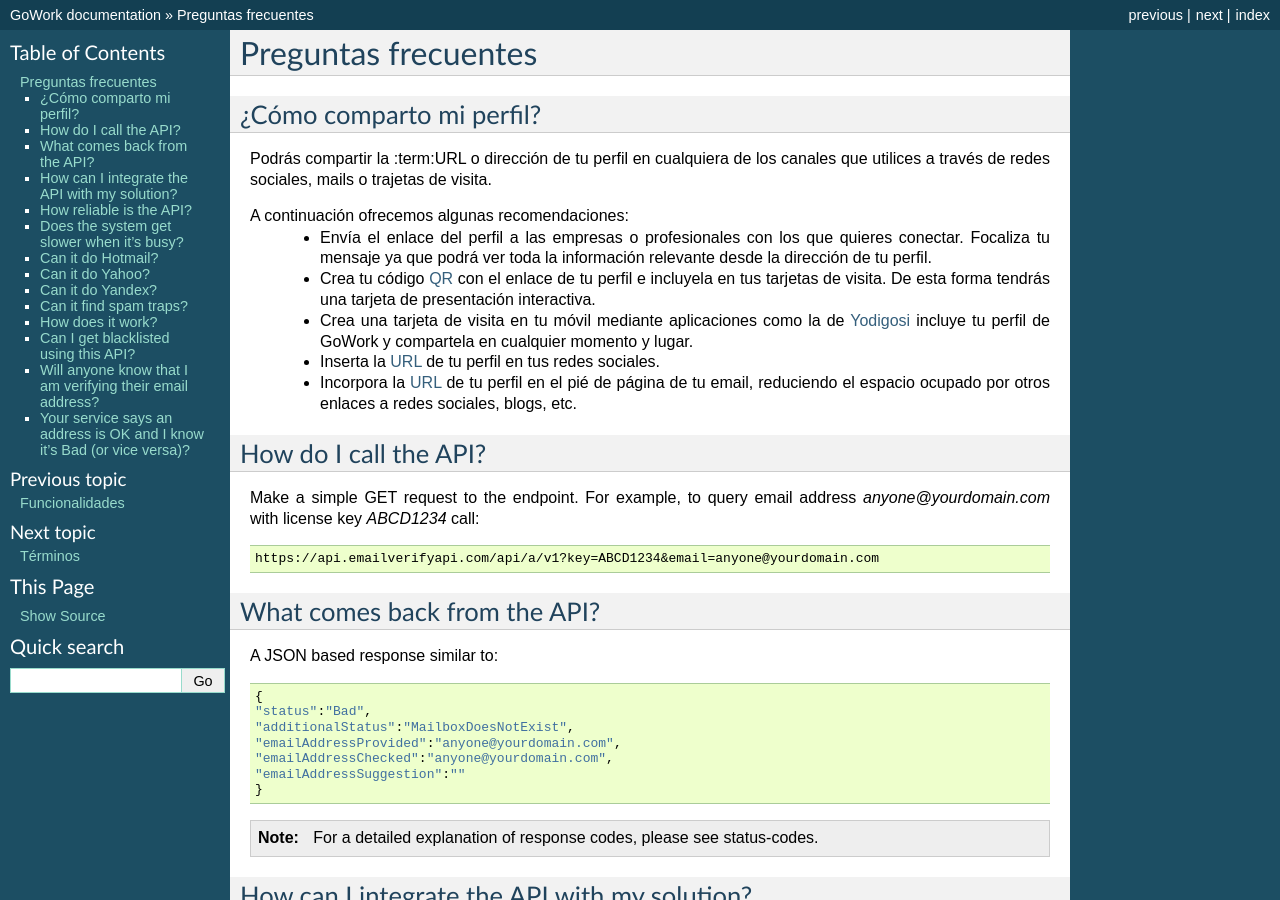
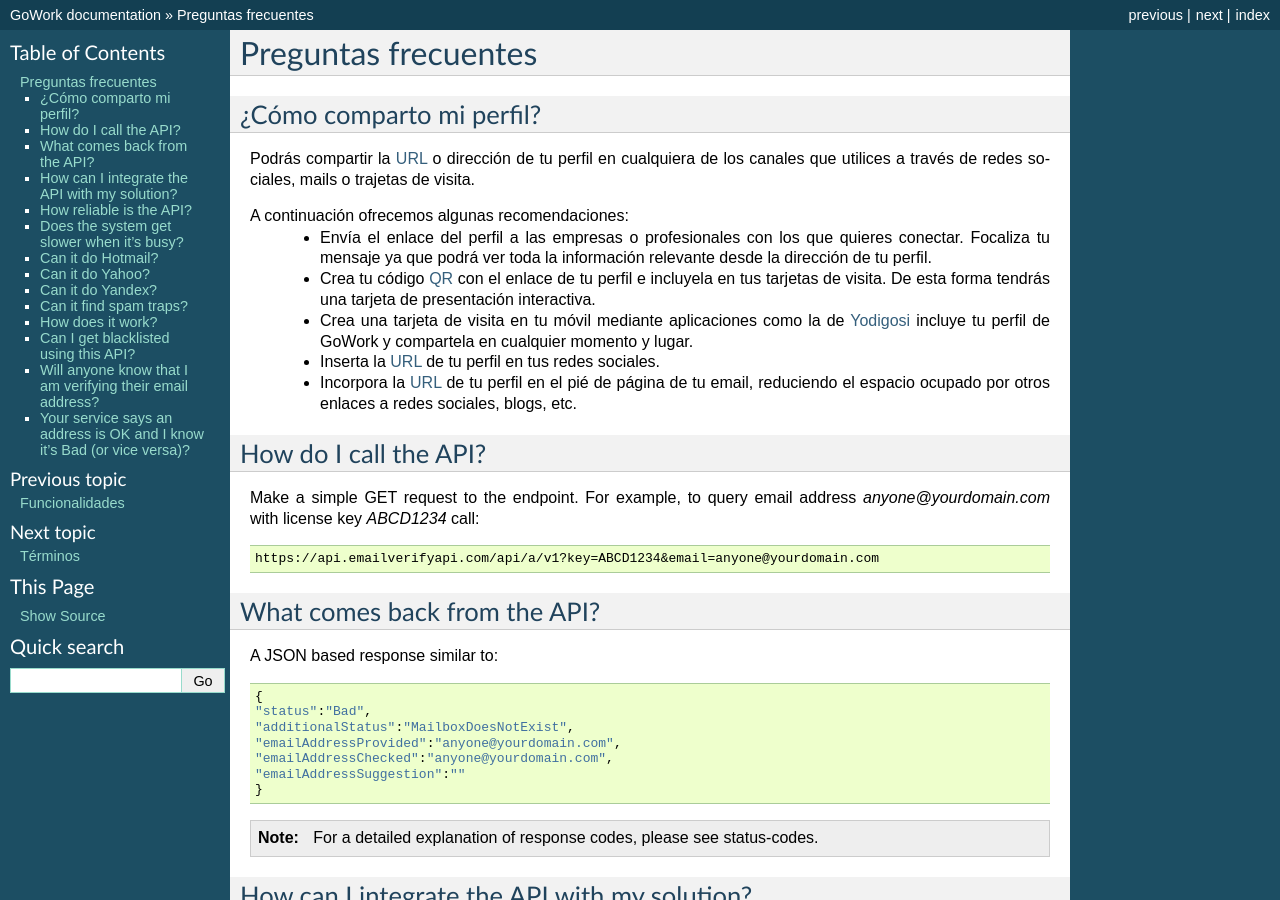
Before and after one commit to help-gowork/help, a Sphinx documentation site: the page built from docs/faqs.rst, in a window 1280 px wide and 900 px high. Built offline with Sphinx 7.4.7, drawn with Linux system fonts in a browser that asks for light colours; some of the changed lines change nothing that is shown.

Commit message:
Signed-off-by: GoWork <info@gowork.es>

```diff
--- a/docs/faqs.rst
+++ b/docs/faqs.rst
@@ -5,12 +5,12 @@ Preguntas frecuentes
 
 ¿Cómo comparto mi perfil?
 -------------------------
-Podrás compartir la :term:URL o dirección de tu perfil en cualquiera de los canales que utilices a través de redes sociales, mails o trajetas de visita.
+Podrás compartir la :term:`URL` o dirección de tu perfil en cualquiera de los canales que utilices a través de redes sociales, mails o trajetas de visita.
 
 A continuación ofrecemos algunas recomendaciones:
  * Envía el enlace del perfil a las empresas o profesionales con los que quieres conectar.
    Focaliza tu mensaje ya que podrá ver toda la información relevante desde la dirección de tu perfil.
- * Crea tu código `QR <http://www.codigos-qr.com/generador-de-codigos-qr/>`_ con el
+ * Crea tu código :term:`QR` con el
    enlace de tu perfil e incluyela en tus tarjetas de visita. De esta forma tendrás una tarjeta de presentación interactiva.
  * Crea una tarjeta de visita en tu móvil mediante aplicaciones como la de `Yodigosi
    <http://yodigosi.com/crear-tarjeta>`_ incluye tu perfil de GoWork y compartela en cualquier momento y lugar.
```
